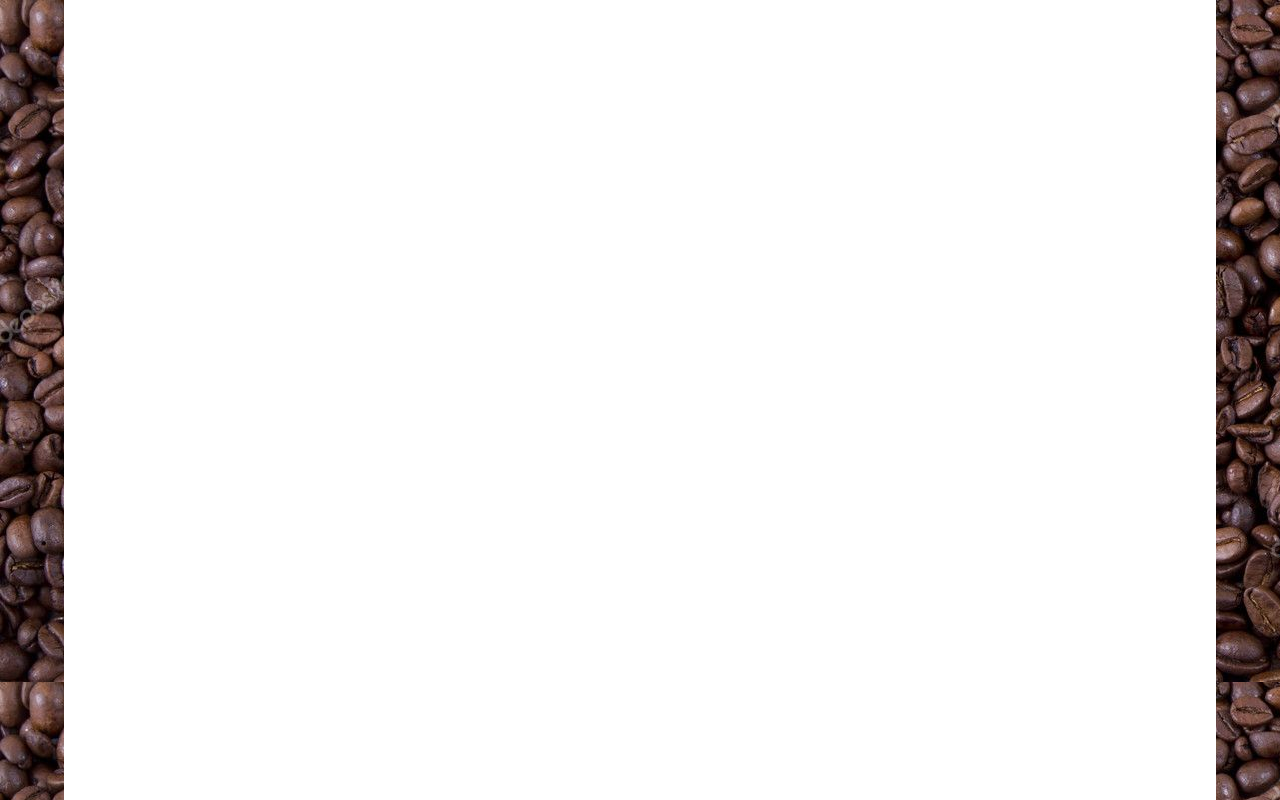
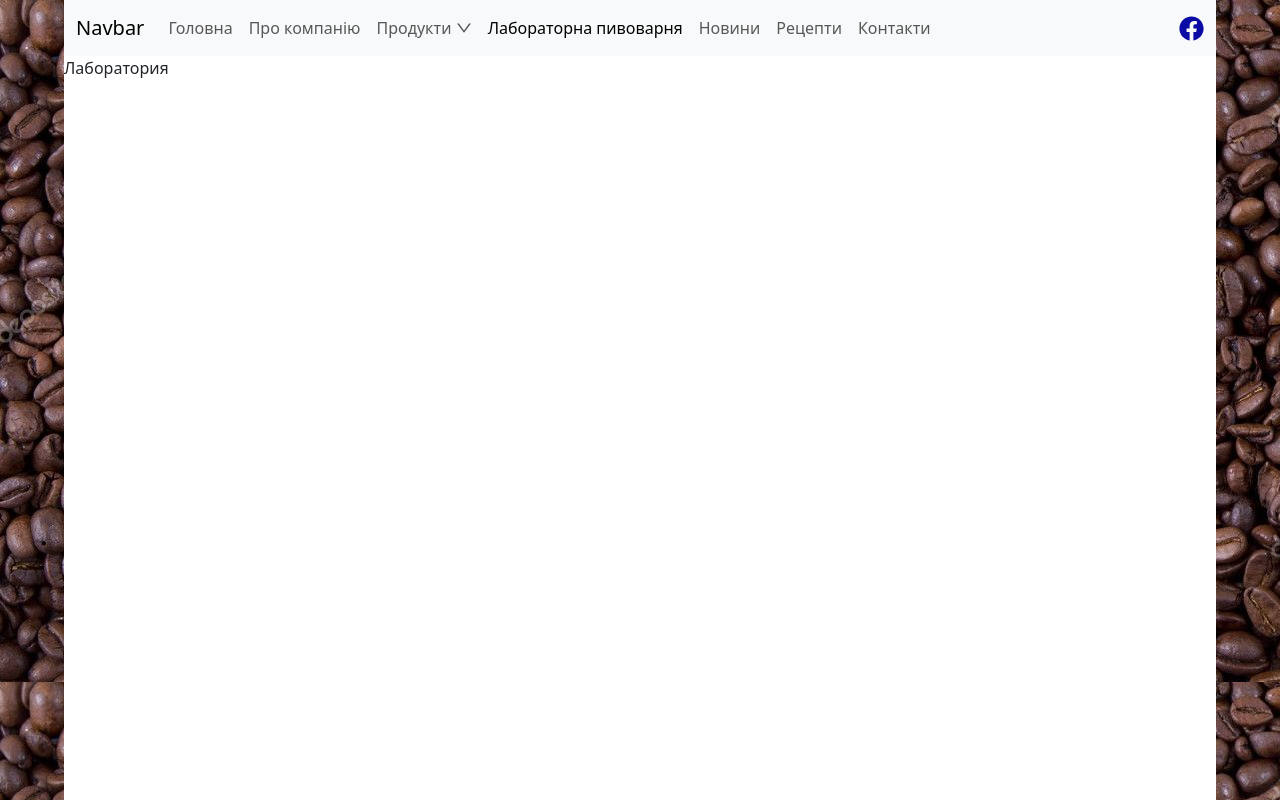
Before and after one commit to Anatolii1996/beer-manufactory, a React (Create React App) app: page /labs in a window 1280 px wide. Before the commit this address had no page. Built offline with nearby package versions, Linux system fonts and the light colour scheme.

Commit message:
добавил роуты

```diff
--- a/src/App.js
+++ b/src/App.js
@@ -6,6 +6,10 @@ import { Route, Routes } from "react-router-dom";
 import Home from "./pages/home";
 import About from "./pages/about";
 import Products from "./pages/products";
+import Labs from "./pages/labs";
+import News from "./pages/news";
+import Recepie from "./pages/recepie";
+import Contacts from "./pages/contacts";
 
 function App() {
   return (
@@ -16,6 +20,10 @@ function App() {
             <Route path='/' element={<Home />}/>
             <Route path='/about' element={<About />}/>
             <Route path='/products' element={<Products />}/>
+            <Route path='/labs' element={<Labs />}/>
+            <Route path='/news' element={<News />}/>
+            <Route path='/recepie' element={<Recepie />}/>
+            <Route path='/contacts' element={<Contacts />}/>
           </Route>
         </Routes>
 
--- a/src/component/header.jsx
+++ b/src/component/header.jsx
@@ -16,14 +16,12 @@ const menu = (
   </Menu>
 );
 
-
-
 const Header = () => {
   return (
     <>
       <nav className="navbar navbar-expand-lg bg-body-tertiary">
         <div className="container-fluid">
-          <NavLink className="navbar-brand"  to="/">
+          <NavLink className="navbar-brand" to="/">
             Navbar
           </NavLink>
 
@@ -52,33 +50,30 @@ const Header = () => {
               </li>
 
               <li className="nav-item ">
-
-                <Dropdown overlay={menu}  id="antd_dropdown">
+                <Dropdown overlay={menu} id="antd_dropdown">
                   <NavLink className="nav-link" to="/products">
                     Продукти <DownOutlined type="down" />
                   </NavLink>
-
                 </Dropdown>
               </li>
               <li className="nav-item">
-                <a className="nav-link" href="#">
+                <NavLink className="nav-link" to="/labs">
                   Лабораторна пивоварня
-                </a>
+                </NavLink>
               </li>
               <li className="nav-item">
-                <a className="nav-link" href="#">
+                <NavLink className="nav-link" to="/news">
                   Новини
-                </a>
+                </NavLink>
               </li>
               <li className="nav-item">
-                <a className="nav-link" href="#">
+                <NavLink to="/recepie" className="nav-link">
                   Рецепти
-                </a>
+                </NavLink>
               </li>
               <li className="nav-item">
-                <a className="nav-link" href="#">
-                  Контакти
-                </a>
+                <NavLink to="/contacts" className="nav-link">Контакти</NavLink>
+
               </li>
             </ul>
           </div>
--- /dev/null
+++ b/src/pages/contacts.jsx
@@ -0,0 +1,6 @@
+const Contacts=()=>{
+    return(
+        <p>Contacts</p>
+    )
+};
+export default Contacts;
--- /dev/null
+++ b/src/pages/labs.jsx
@@ -0,0 +1,6 @@
+const Labs=()=>{
+return(
+    <p>Лаборатория</p>
+)
+};
+export default Labs
--- /dev/null
+++ b/src/pages/news.jsx
@@ -0,0 +1,6 @@
+const News=()=>{
+    return(
+        <p>News</p>
+    )
+};
+export default News;
--- /dev/null
+++ b/src/pages/recepie.jsx
@@ -0,0 +1,6 @@
+const Recepie=()=>{
+    return(
+        <p>Рецепти</p>
+    )
+};
+export default Recepie;
```
